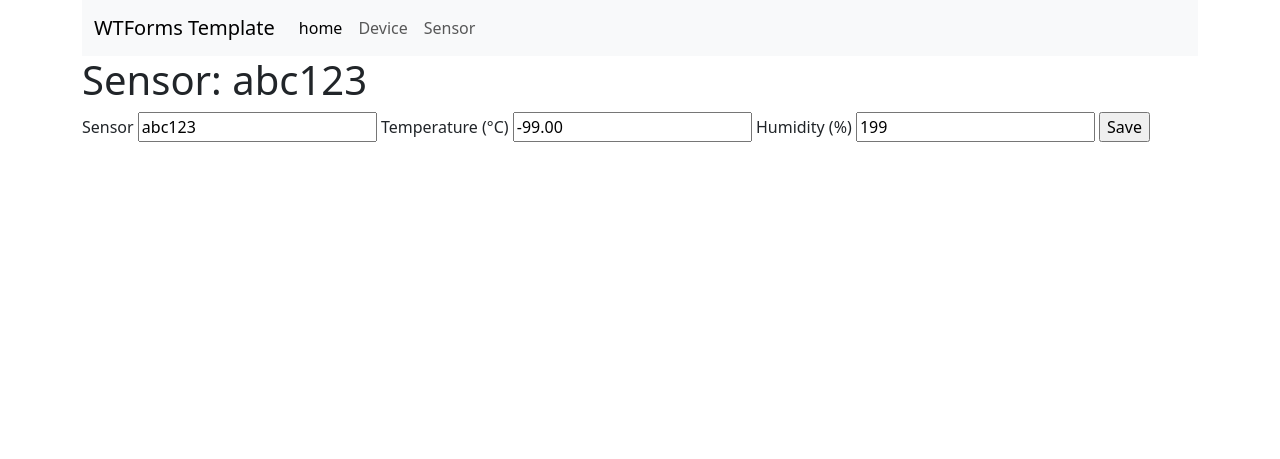
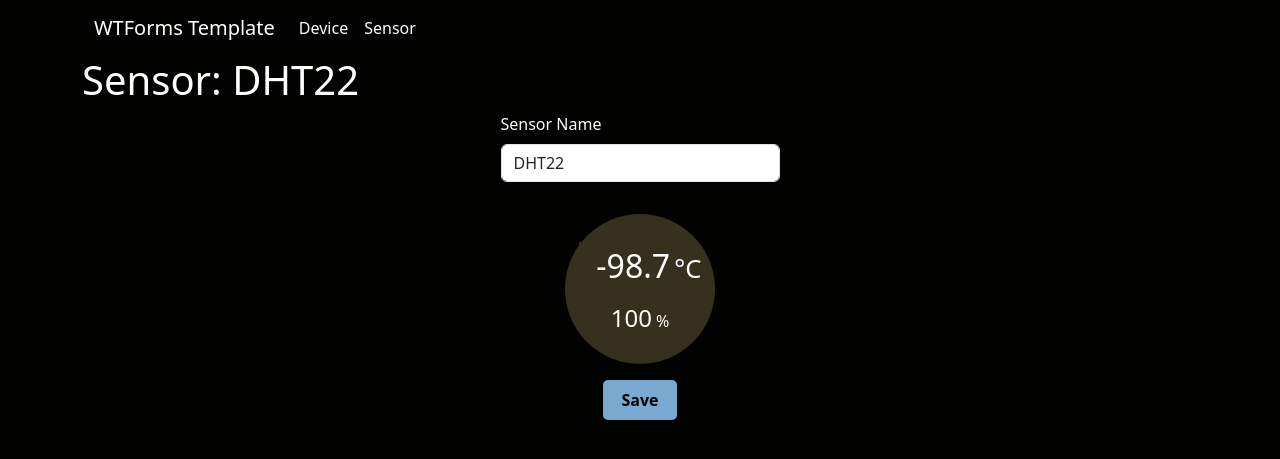
Before and after one commit to techdude101/flask-wtforms-template, a Flask app: page /sensor in a window 1280 px wide. Shown: the top 459 px of the page. Run offline with Flask 3, Linux system fonts and the light colour scheme.

Commit message:
Added styling

```diff
--- a/src/app.py
+++ b/src/app.py
@@ -43,9 +43,9 @@ device_info = {
 }
 
 sensor_info = {
-    "sensor_name": "abc123",
-    "temperature": -99.0,
-    "humidity": 199
+    "sensor_name": "DHT22",
+    "temperature": -98.7,
+    "humidity": 100
 }
 
 
--- a/src/models/sensor_info_form.py
+++ b/src/models/sensor_info_form.py
@@ -4,7 +4,9 @@ from wtforms.validators import DataRequired
 
 
 class SensorInfoForm(FlaskForm):
-    sensor_name = StringField("Sensor", validators=[DataRequired()])
-    temperature = DecimalField("Temperature (°C)", validators=[DataRequired()])
+    sensor_name = StringField("Sensor Name", validators=[DataRequired()])
+    temperature = DecimalField("Temperature (°C)",
+                               validators=[DataRequired()],
+                               places=1)
     humidity = IntegerField("Humidity (%)", validators=[DataRequired()])
     submit = SubmitField("Save")
--- /dev/null
+++ b/src/static/css/styles.css
@@ -0,0 +1,101 @@
+:root {
+  --colour-highlight: #79a9d1;
+  --colour-secondary: #36311F;
+  --colour-background: #020300;
+  --colour-text-primary: white;
+  --colour-text-secondary: black;
+}
+
+body {
+  background-color: var(--colour-background);
+  color: var(--colour-text-primary);
+}
+
+a {
+  color: var(--colour-text-primary) !important;
+}
+
+a:active,
+a:hover,
+a:focus {
+  text-decoration: underline;
+}
+
+.sensor-form {
+  margin: 0 auto;
+}
+
+.device-form {
+  margin: 0 auto;
+}
+
+.sensor-container {
+  margin: 0 auto;
+  margin-top: 2rem;
+  display: flex;
+  flex-direction: column;
+  width: 14ch;
+  justify-content: center;
+  align-items: center;
+  background-color: var(--colour-secondary);
+  color: var(--colour-text-primary);
+  border-radius: 50%;
+  width: 150px;
+  height: 150px;
+}
+
+.temperature {
+  width: 5ch;
+  font-size: 2rem;
+  text-align: right;
+}
+
+.temperature-unit {
+  padding: 0;
+  margin: 0;
+  font-size: 1.6rem;
+}
+
+.humidity {
+  width: 3ch;
+  font-size: 1.5rem;
+  text-align: right;
+  margin-top: 0.6rem;
+}
+
+input {
+  padding: 0;
+  margin: 0;
+  border: none;
+  background-color: var(--colour-secondary);
+  color: var(--colour-text-primary);
+}
+
+.button-group {
+  display: flex;
+  justify-content: space-evenly;
+  align-items: center;
+  margin-top: 1rem;
+}
+
+.button-highlight {
+  background-color: var(--colour-highlight);
+  color: var(--colour-text-secondary);
+  font-weight: 600;
+  padding: 0.5rem;
+  border-radius: 5px;
+  min-width: 8ch;
+}
+
+/* Hide the arrows on input type of number */
+/* Chrome, Safari, Edge, Opera */
+input::-webkit-outer-spin-button,
+input::-webkit-inner-spin-button {
+  -webkit-appearance: none;
+  margin: 0;
+}
+
+/* Firefox */
+input[type=number] {
+  -moz-appearance: textfield;
+}
--- a/src/templates/base.html
+++ b/src/templates/base.html
@@ -4,19 +4,17 @@
   <meta charset="UTF-8">
   <meta name="viewport" content="width=device-width, initial-scale=1.0">
   <link href="https://cdn.jsdelivr.net/npm/bootstrap@5.3.3/dist/css/bootstrap.min.css" rel="stylesheet" integrity="sha384-QWTKZyjpPEjISv5WaRU9OFeRpok6YctnYmDr5pNlyT2bRjXh0JMhjY6hW+ALEwIH" crossorigin="anonymous">
+  <link rel="stylesheet" href="static/css/styles.css" />
   <title>Flask WTForms Template</title>
 </head>
 <body>
   <div class="container">
     <header>
-      <nav class="navbar navbar-expand-lg navbar-light bg-light">
+      <nav class="navbar navbar-expand-lg navbar-light">
       <div class="container-fluid">
-        <a class="navbar-brand" href="#">WTForms Template</a>
+        <a class="navbar-brand" href="/">WTForms Template</a>
         <div class="collapse navbar-collapse" id="navbarSupportedContent">
           <ul class="navbar-nav me-auto mb-2 mb-lg-0">
-            <li class="nav-item">
-              <a class="nav-link active" aria-current="page" href="#">{{ _('home') }} </a>
-            </li>
             <li class="nav-item">
               <a class="nav-link" href="/device">Device</a>
             </li>
--- a/src/templates/sensor_info_form.html
+++ b/src/templates/sensor_info_form.html
@@ -1,14 +1,22 @@
 {% extends 'base.html' %}
 {% block content %}
   <h1> Sensor: {{ sensor_info.sensor_name }} </h1>
-  <form method="POST">
+  <form method="POST" class="w-25 sensor-form">
     {{ form.csrf_token }}
-    {{ form.sensor_name.label }}
-    {{ form.sensor_name }}
-    {{ form.temperature.label }}
-    {{ form.temperature }}
-    {{ form.humidity.label }}
-    {{ form.humidity }}
-    {{ form.submit }}
+    {{ form.sensor_name.label(class="form-label") }}
+    {{ form.sensor_name(class="form-control") }}
+    <div class="sensor-container">
+      <div>
+        {{ form.temperature(class="temperature") }}
+        <span class="temperature-unit">°C</span>
+      </div>
+      <div>
+        {{ form.humidity(class="humidity") }}
+        <span>%</span>
+      </div>
+    </div>
+    <div class="button-group">
+      {{ form.submit(class="button-highlight") }}
+    </div>
   </form>
 {% endblock %}
```
Also changed, not shown: src/templates/device_info_form.html (+8 -6 lines).
